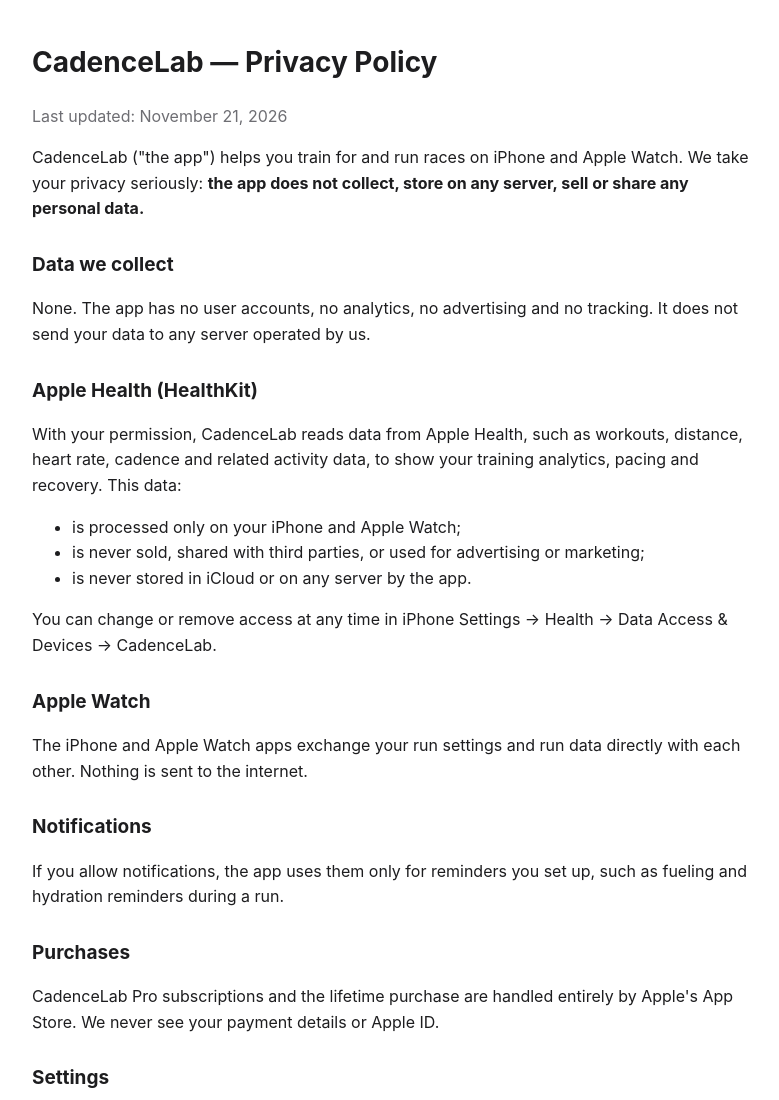
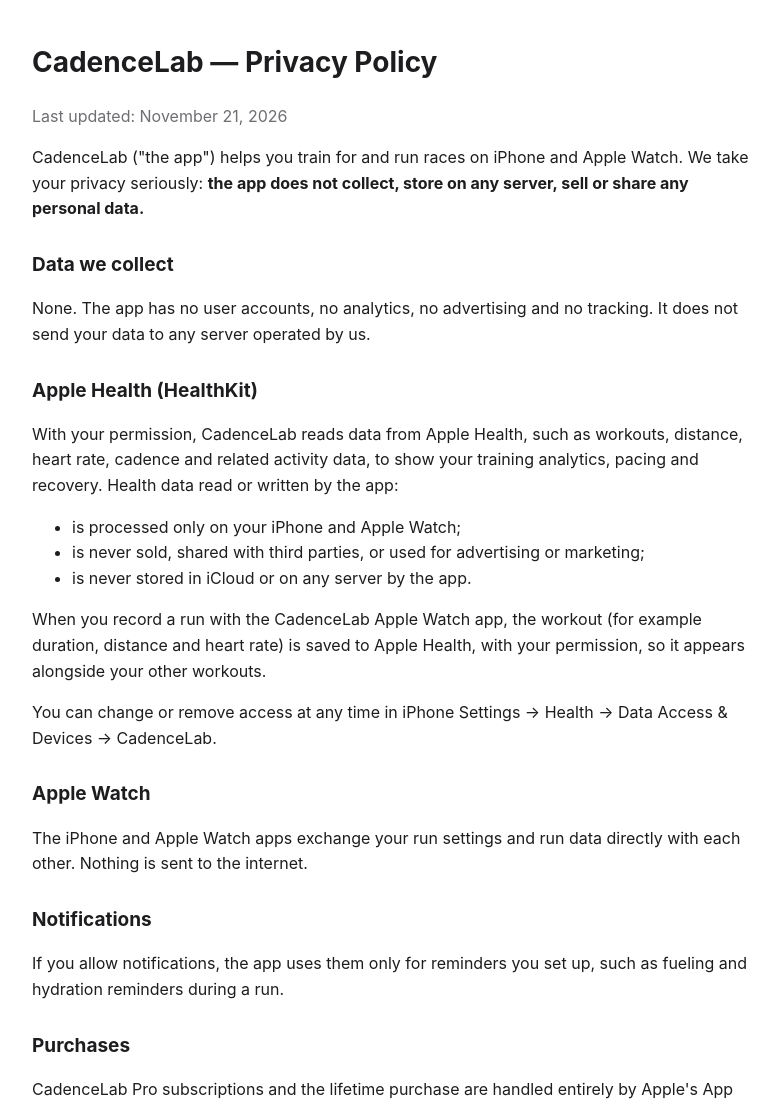
Before and after one commit to gitoftiger/cadencelab, a plain HTML site: page privacy.html in a window 1280 px wide. Shown: the top 1100 px of the page, without its empty margins (248-1027 px from the left). Drawn offline with Linux system fonts and the light colour scheme.

Commit message:
Privacy: mention workouts saved to Apple Health
Co-Authored-By: Claude Opus 5.5 <noreply@anthropic.com>
Claude-Session: https://claude.ai/code/session_011Q6PaR7eRU41sApCHViQDg

```diff
--- a/privacy.html
+++ b/privacy.html
@@ -20,12 +20,13 @@ p, li { font-size: 16px; } .muted { color: #6e6e73; }
 <p>None. The app has no user accounts, no analytics, no advertising and no tracking. It does not send your data to any server operated by us.</p>
 
 <h2>Apple Health (HealthKit)</h2>
-<p>With your permission, CadenceLab reads data from Apple Health, such as workouts, distance, heart rate, cadence and related activity data, to show your training analytics, pacing and recovery. This data:</p>
+<p>With your permission, CadenceLab reads data from Apple Health, such as workouts, distance, heart rate, cadence and related activity data, to show your training analytics, pacing and recovery. Health data read or written by the app:</p>
 <ul>
 <li>is processed only on your iPhone and Apple Watch;</li>
 <li>is never sold, shared with third parties, or used for advertising or marketing;</li>
 <li>is never stored in iCloud or on any server by the app.</li>
 </ul>
+<p>When you record a run with the CadenceLab Apple Watch app, the workout (for example duration, distance and heart rate) is saved to Apple Health, with your permission, so it appears alongside your other workouts.</p>
 <p>You can change or remove access at any time in iPhone Settings → Health → Data Access &amp; Devices → CadenceLab.</p>
 
 <h2>Apple Watch</h2>
```
